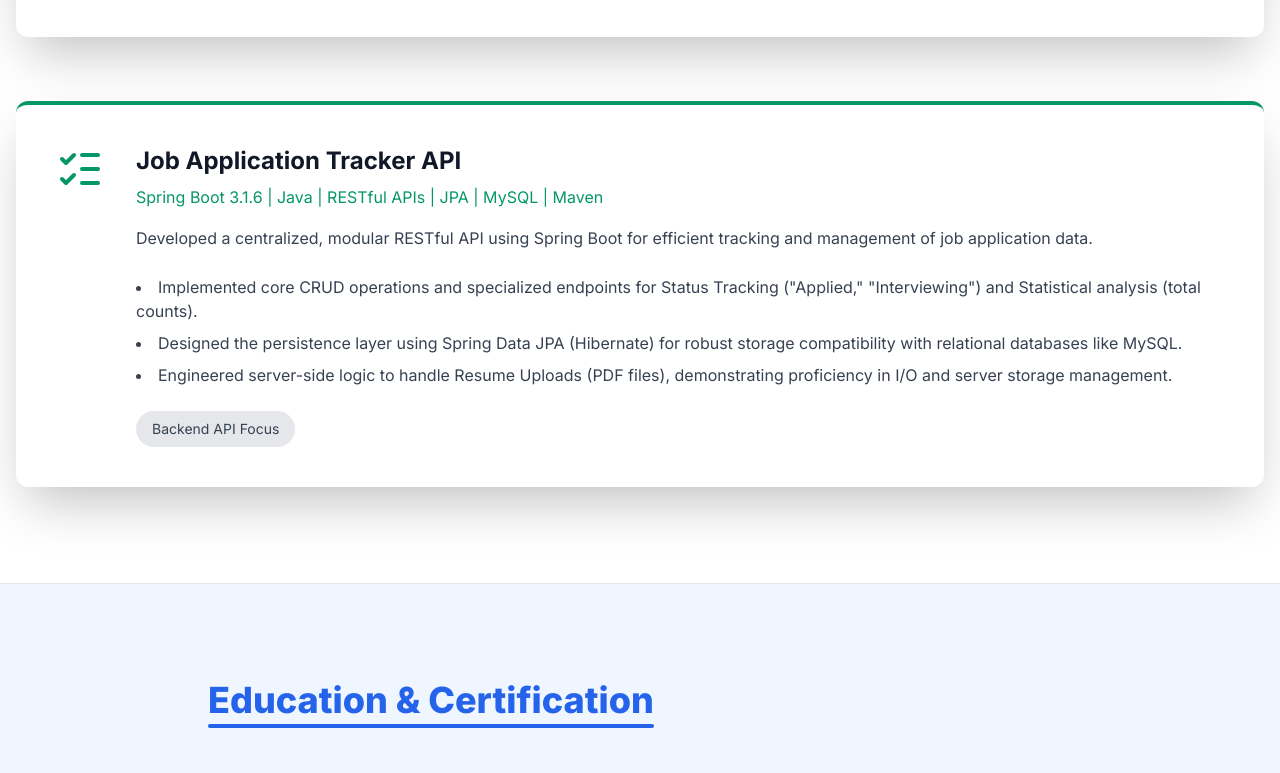
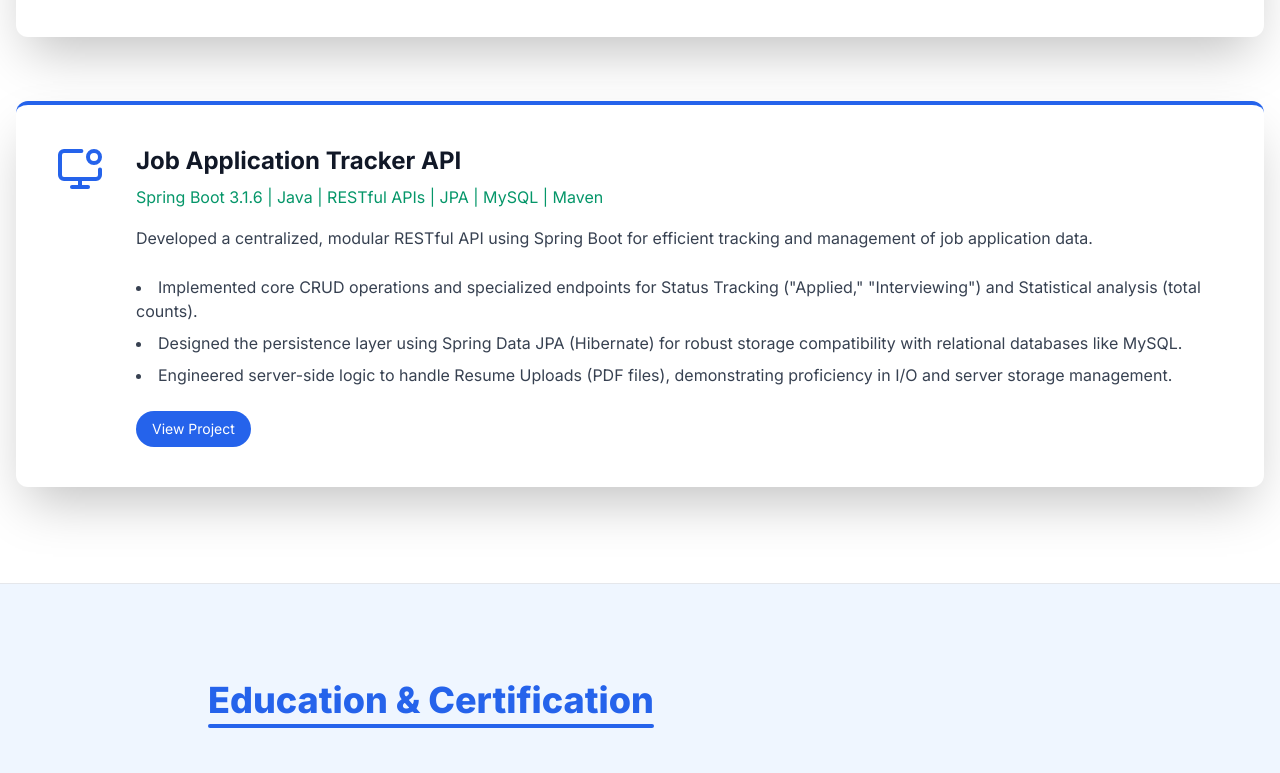
Before and after one commit to Sriram03-git/My_Portfolio, a plain HTML site: page index.html in a window 1280 px wide. Shown: the part 2542-3315 px from the top of the page. Drawn offline with nearby package versions, Linux system fonts and the light colour scheme.

Commit message:
Modify job application tracker section
Updated job application tracker section with a project link and changed icon.

```diff
--- a/index.html
+++ b/index.html
@@ -215,10 +215,12 @@ breakdown.
                         </div>
                     </div>
 
-        <div class="bg-white dark:bg-gray-800 rounded-xl shadow-2xl p-6 md:p-10 border-t-4 border-emerald-600 transition duration-300">
+
+                <div class="space-y-16">
+                    <div class="bg-white rounded-xl shadow-2xl p-6 md:p-10 border-t-4 border-blue-600">
                         <div class="md:flex md:space-x-8">
                             <div class="flex-shrink-0 mb-4 md:mb-0">
-                                <i data-lucide="list-checks" class="w-12 h-12 text-emerald-600"></i>
+                                <i data-lucide="monitor-dot" class="w-12 h-12 text-blue-600"></i>
                             </div>
                             <div>
                                 <h3 class="text-2xl font-bold text-gray-900 dark:text-white mb-2">Job Application Tracker API</h3>
@@ -232,14 +234,11 @@ breakdown.
                                     <li>Engineered server-side logic to handle Resume Uploads (PDF files), demonstrating proficiency in I/O and server storage management.</li>
                                 </ul>
                                 <div class="mt-6 flex flex-wrap gap-3">
-                                    <span class="px-4 py-2 bg-gray-200 dark:bg-gray-600 text-gray-700 dark:text-gray-300 rounded-full text-sm font-medium">Backend API Focus</span>
+                                    <a href="https://github.com/Sriram03-git/trip-project" class="px-4 py-2 bg-blue-600 text-white rounded-full text-sm font-medium hover:bg-blue-700">View Project</a>
                                 </div>
                             </div>
                         </div>
                     </div>
-
-                </div>
-            </div>
         </section>
 
         <section id="education" class="py-16 sm:py-24 bg-blue-50 border-t border-b">
```
